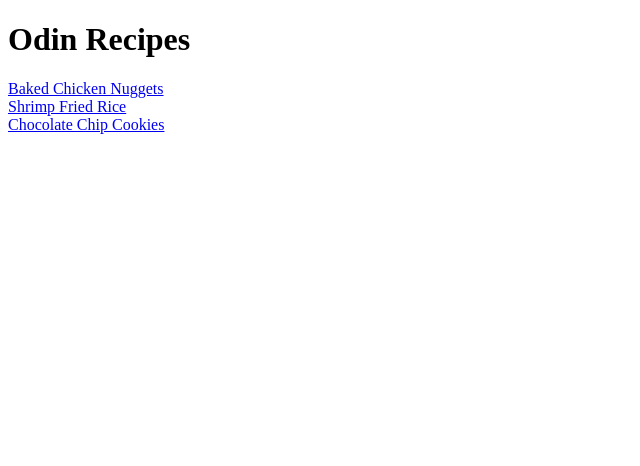
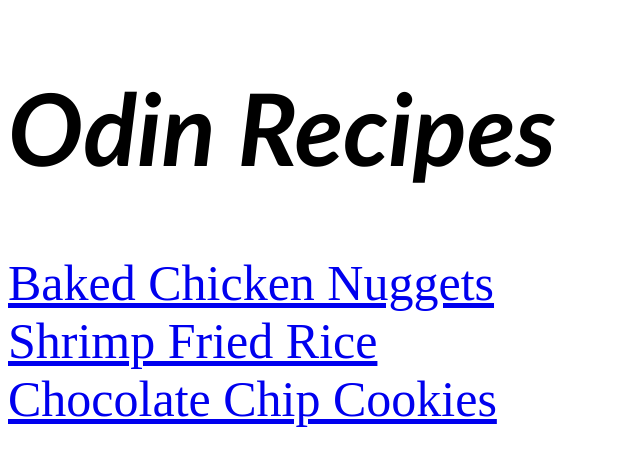
Before and after one commit to Revolution5/odin-recipes, a plain HTML site: page index.html in a window 1280 px wide. Shown: the whole page, without its empty margins (0-640 px from the left). Drawn offline with Linux system fonts and the light colour scheme.

Commit message:
Add basic css stylesheet

```diff
--- a/index.html
+++ b/index.html
@@ -3,6 +3,7 @@
 <head>
     <meta charset="UTF-8">
     <title>Document</title>
+    <link rel="stylesheet" href="styles.css">
 </head>
 <body>
     <h1>Odin Recipes</h1>
--- /dev/null
+++ b/styles.css
@@ -0,0 +1,9 @@
+a {
+    font-size: 50px;
+}
+
+h1 {
+    font-size: 100px;
+    font-style: italic;
+    font-family: 'Gill Sans', 'Gill Sans MT', Calibri, 'Trebuchet MS', sans-serif;
+}
```
